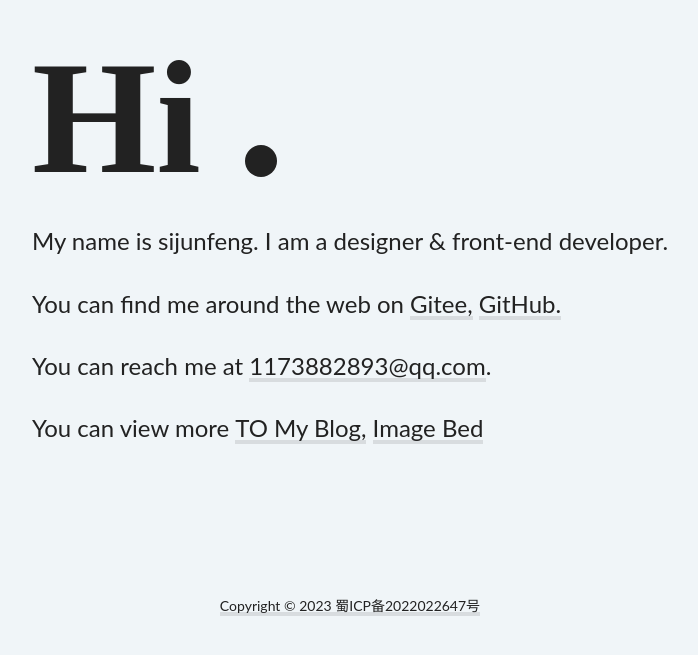
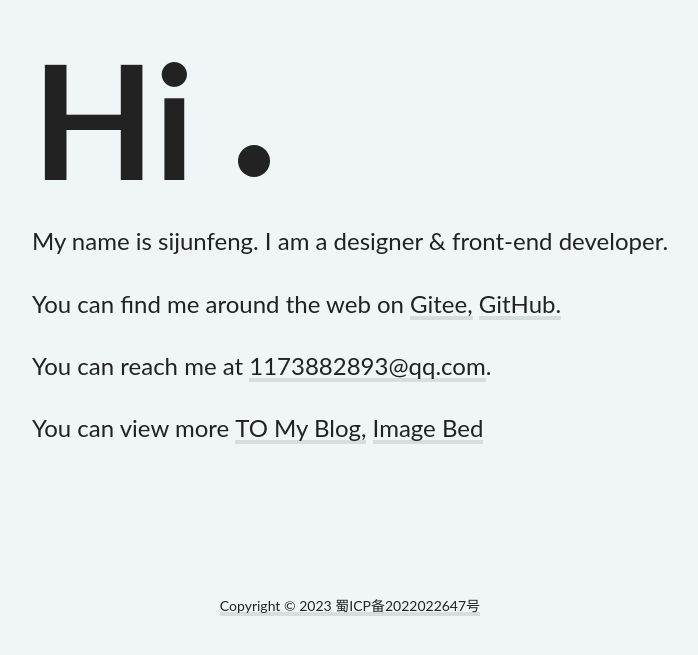
Before and after one commit to Leocat81/blog_cover, a website built with webpack: page src/index.html in a window 1280 px wide. Shown: the part 145-800 px from the top of the page, without its empty margins (290-988 px from the left). Built offline with nearby package versions, Linux system fonts and the light colour scheme; what webfontloader would draw is missing.

Commit message:
refactor

```diff
--- a/src/scss/style.scss
+++ b/src/scss/style.scss
@@ -43,7 +43,7 @@ body {
 }
 
 .intro {
-    font-family: 'Alegreya';
+    // font-family: 'Alegreya';
     font-size: 10rem;
     margin: 0 0 1.5rem 0;
     line-height: 1;
```
Also changed, not shown: docs/css/style.css.
